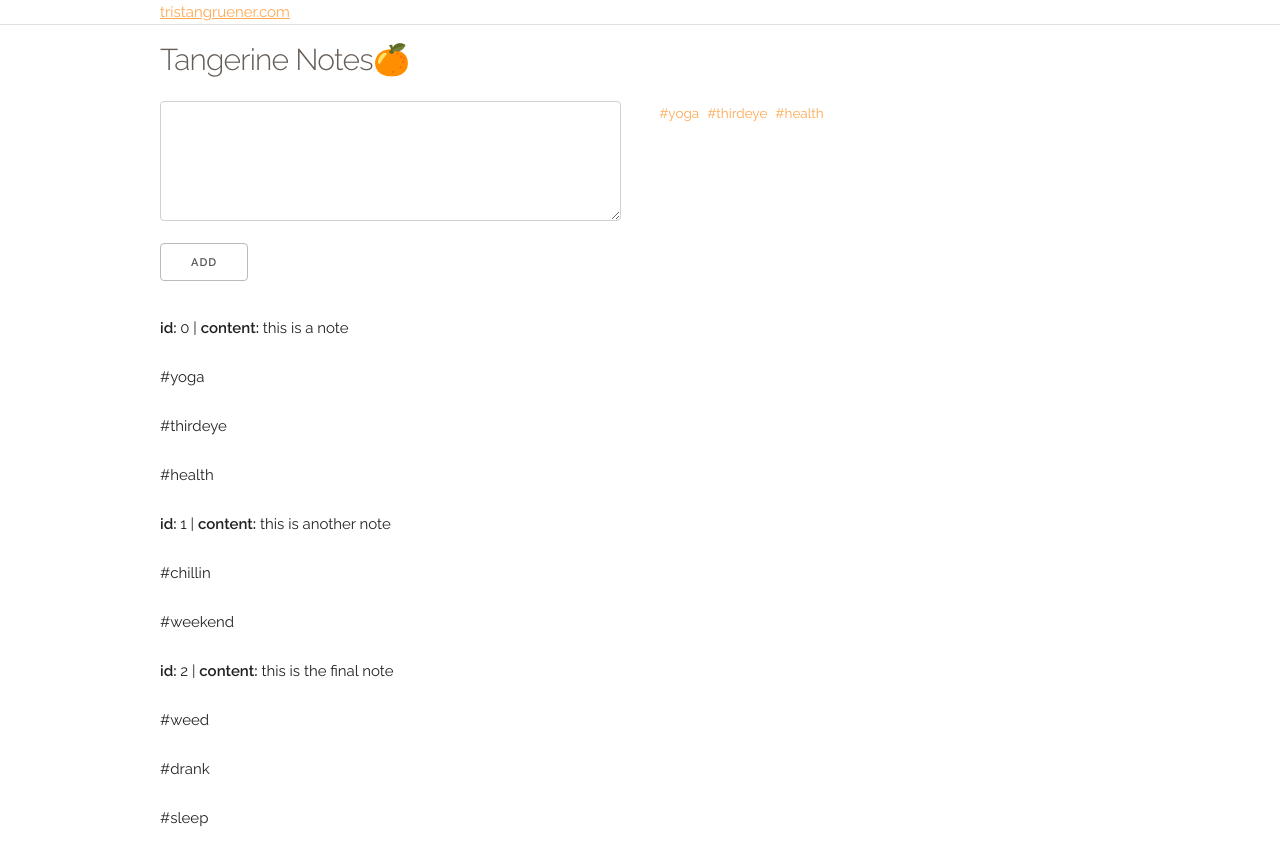
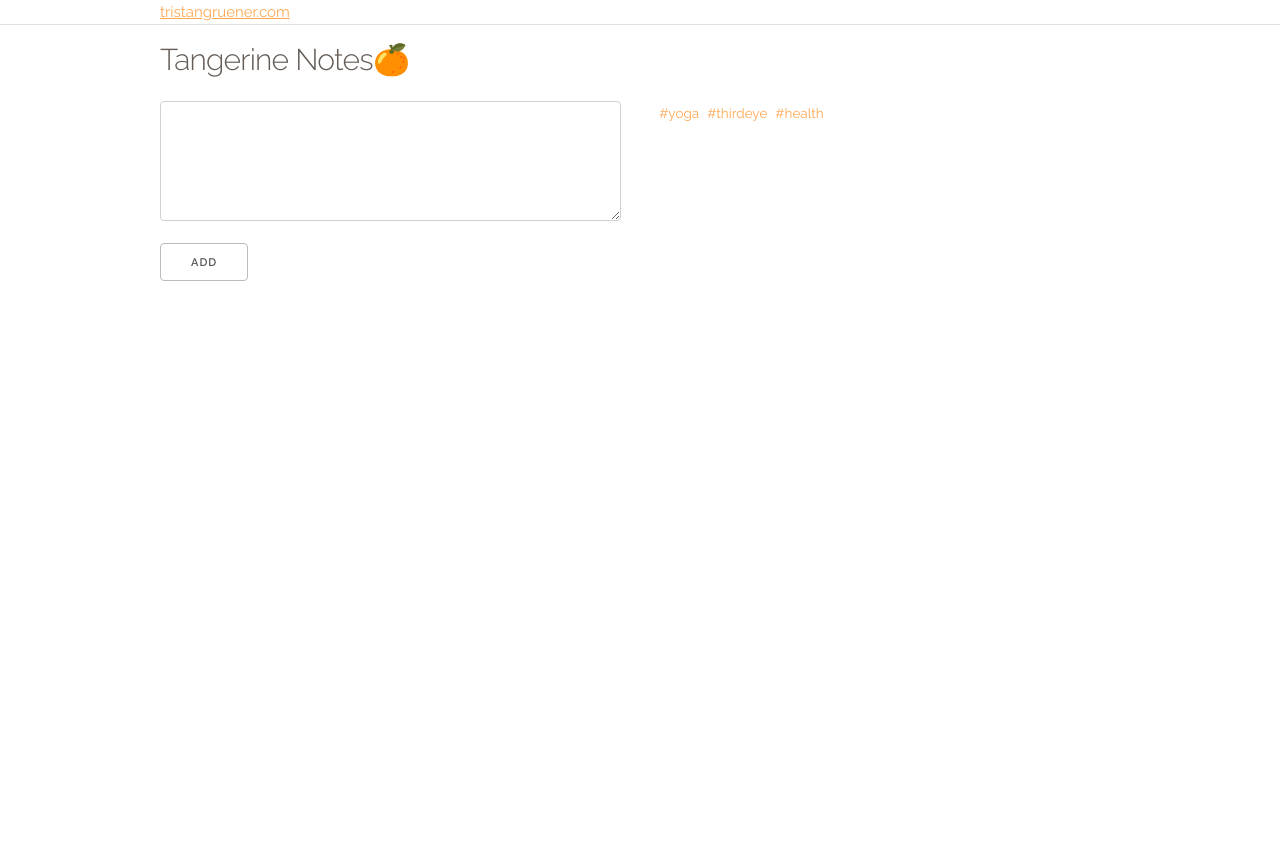
Before and after one commit to TristanAG/tangerine-notes, a React (Create React App) app: page / in a window 1280 px wide. After the commit the page ends 800 px from the top, so only its background shows below. Built offline with nearby package versions, Linux system fonts and the light colour scheme.

Commit message:
rendering hashwords with note content

```diff
--- a/src/components/NoteForm.js
+++ b/src/components/NoteForm.js
@@ -10,53 +10,50 @@ class NoteForm extends React.Component {
     this.recording = false
 
     this.state = {
-      newHashWord: ''
+      newHashWord: '',
+      hashWords: []
     }
   }
 
+  //weve got one bug here, but I think that it's with the rendering method up front...
   startAddHashWord(hashWord) {
     this.props.addHashWord(hashWord)
+    this.state.hashWords = this.state.hashWords.concat(hashWord)
+    this.state.hashedWords = []
   }
 
 
   startAddNote(e) {
     e.preventDefault()
     const note = e.target.elements.note.value;
-    this.props.addNote(note)
+    this.props.addNote(note, this.state.hashWords)
     e.target.elements.note.value = ''
   }
 
+  //getKey should probably be called something like "build hashword"
+    //doesn't matter though... it's isolated and works well enough right now
+      //MOST IMPORTANT: how to handle cases where you delete part of the tag and go back?
+        //you know what? this whole thing is kinda flawed if you are not constantly scanning the document
+          //that just feels like it would be so expensive to scan he entire note on each change
+        //there's also the deal with pasting things in... the whole approach would need to be rethought
+
   getKey(e) {
     const key = e.key
+    const validCharacter = /^[a-zA-Z0-9_.-]{1}$/.test(key)
+
+    if(this.recording && validCharacter){
+      this.hashWord += key
+    }
+
+    if(this.recording && !validCharacter){
+      this.recording = false
+      this.startAddHashWord('#'.concat(this.hashWord))
+      this.hashWord = ''
+    }
+
     if(key === '#' && !this.recording){
       this.recording = true
-      console.log('start recording')
-    } else if(key === ' ' && this.recording){
-      this.recording = false
-      console.log('stop recording')
-      console.log(this.hashWord)
     }
-
-    if(this.recording){
-      this.hashWord += key
-      console.log('recording')
-    }
-    // const input = e.target.value
-    // const character = input[input.length-1]
-    //
-    // if(character === '#' && !this.recording){
-    //   this.recording = true
-    // }
-    //
-    // if(character === ' ' && this.recording){
-    //   this.recording = false
-    //   this.startAddHashWord(this.hashWord)
-    //   this.hashWord = ''
-    // }
-    //
-    // if(this.recording){
-    //   this.hashWord += character
-    // }
   }
 
   render() {
--- a/src/css/style.css
+++ b/src/css/style.css
@@ -18,5 +18,6 @@ textarea {
 .hash-word {
   color: #ffa751;
   margin-right: 8px;
+  margin-bottom: 4px;
   font-size: .9em;
-  display: inline; }
+  display: inline-block; }
--- a/src/css/style.scss
+++ b/src/css/style.scss
@@ -26,6 +26,7 @@ textarea{
 .hash-word{
   color: $link-color;
   margin-right: 8px;
+  margin-bottom: 4px;
   font-size: .9em;
-  display: inline;
+  display: inline-block;
 }
--- a/src/index.js
+++ b/src/index.js
@@ -15,35 +15,35 @@ class TangerineNotes extends React.Component {
   constructor(props){
     super(props)
     this.addHashWord = this.addHashWord.bind(this)
-
+    this.addNote = this.addNote.bind(this)
     this.state = {
       notes: [
-        {
-          id: 0,
-          content: 'this is a note',
-          tags: [
-            '#yoga',
-            '#thirdeye',
-            '#health'
-          ]
-        },
-        {
-          id: 1,
-          content: 'this is another note',
-          tags: [
-            '#chillin',
-            '#weekend'
-          ]
-        },
-        {
-          id: 2,
-          content: 'this is the final note',
-          tags: [
-            '#weed',
-            '#drank',
-            '#sleep'
-          ]
-        }
+        // {
+        //   id: 0,
+        //   content: 'this is a note',
+        //   tags: [
+        //     '#yoga',
+        //     '#thirdeye',
+        //     '#health'
+        //   ]
+        // },
+        // {
+        //   id: 1,
+        //   content: 'this is another note',
+        //   tags: [
+        //     '#chillin',
+        //     '#weekend'
+        //   ]
+        // },
+        // {
+        //   id: 2,
+        //   content: 'this is the final note',
+        //   tags: [
+        //     '#weed',
+        //     '#drank',
+        //     '#sleep'
+        //   ]
+        // }
       ],
       hashedWords: [
         '#yoga',
@@ -53,8 +53,15 @@ class TangerineNotes extends React.Component {
     }
   }
 
-  addNote(note){
+  addNote(note, hashWords){
     console.log('in addNote', note)
+    this.setState((prevState) => ({
+      notes: prevState.notes.concat({
+        id: Math.random(),
+        content: note,
+        tags: hashWords
+      })
+    }))
   }
 
   addHashWord(hashWord) {
@@ -79,23 +86,28 @@ class TangerineNotes extends React.Component {
               <NoteForm addHashWord={this.addHashWord} addNote={this.addNote}/>
             </div>
             <div className="columns six">
-              {this.state.hashedWords.map((hashWord) => (
+              {
+                this.state.hashedWords.map((hashWord) => (
                   <p key={hashWord} className="hash-word">{hashWord}</p>
-              ))}
+                ))
+              }
             </div>
           </div>
           <div className="row">
-            {this.state.notes.map((note) => (
+            {
+              this.state.notes.map((note) => (
                 <div key={note.id}>
                   <p><b>id:</b> {note.id} | <b>content:</b> {note.content}</p>
-                {note.tags.map((tag, index) => (
+                  {
+                    note.tags.map((tag, index) => (
                       <p key={index}>
                         {tag}
                       </p>
-                ))}
+                    ))
+                  }
                 </div>
-            ))}
-
+              ))
+            }
           </div>
         </div>
       </div>
```
Lines whose indentation alone changed are shown as unchanged.
